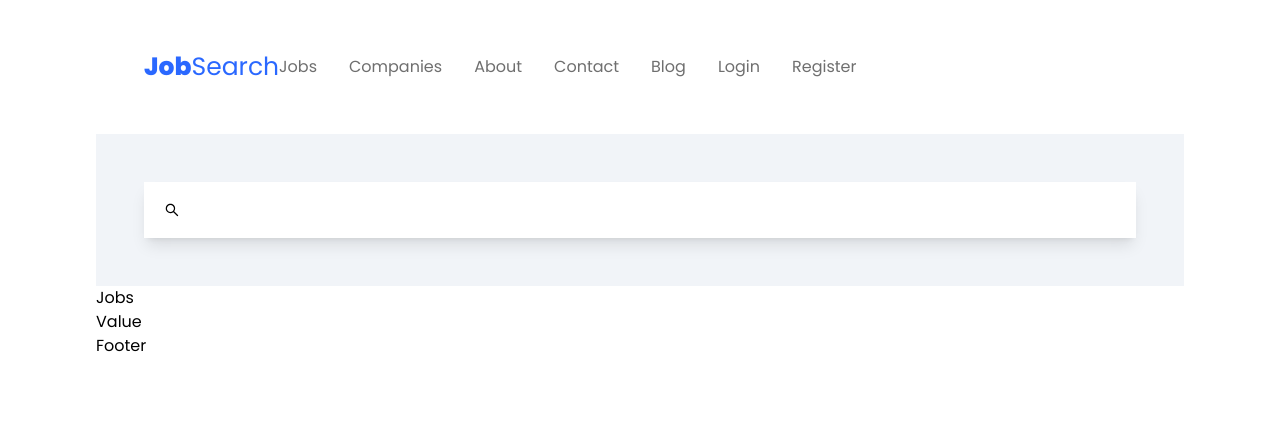
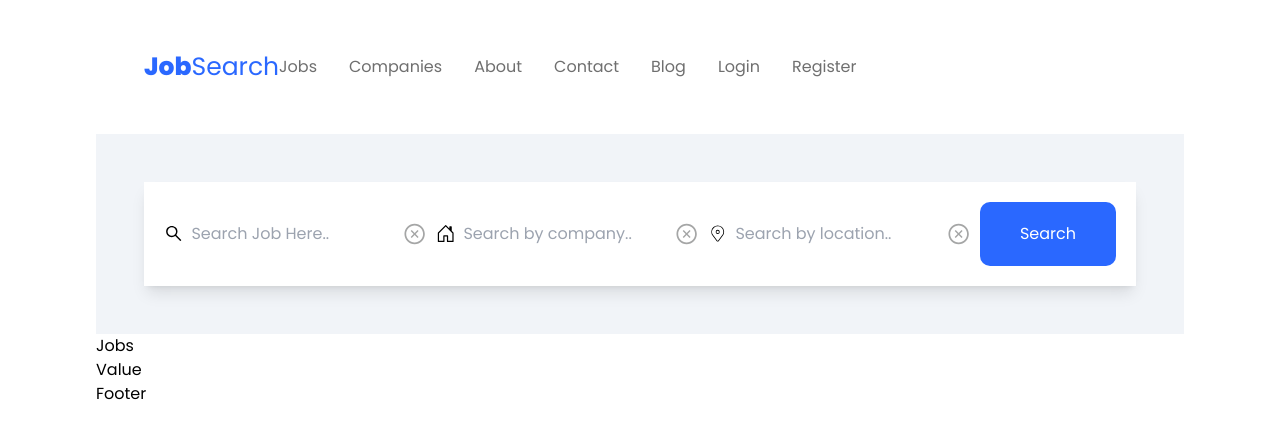
Before and after one commit to aid19/job-portal-react, a React app: page / in a window 1280 px wide. Shown: the top 438 px of the page. Built offline with nearby package versions, Linux system fonts and the light colour scheme; the HTML template or start-up script is replaced by a standard one.

Commit message:
Search Bar

```diff
--- a/src/Components/SearchDiv/Search.jsx
+++ b/src/Components/SearchDiv/Search.jsx
@@ -1,6 +1,9 @@
 // eslint-disable-next-line no-unused-vars
 import React from 'react'
 import { AiOutlineSearch } from 'react-icons/ai';
+import { AiOutlineCloseCircle } from 'react-icons/ai';
+import { BsHouseDoor } from 'react-icons/bs';
+import { CiLocationOn } from 'react-icons/ci';
 
 const Search = () => {
   return (
@@ -9,10 +12,27 @@ const Search = () => {
             <div className='firstDiv flex justify-between items-center rounde-[8px] gap-[10px] bg-white p-5
             shadow-lg shadow-greyIsh-700'>
                 <div className='flex gap-2 items-center'>
-                    <AiOutlineSearch />
+                    <AiOutlineSearch className='text-[25px] icon'/>
+                    <input type='text' className='bg-transparent text-blue-500 focus:otline-none w-[100%]' placeholder='Search Job Here..' />
+                  <AiOutlineCloseCircle className='text-[30px] text-[#a5a6a6] hover:text-textColor icon'/>
                 </div>
+
+                <div className='flex gap-2 items-center'>
+                    <BsHouseDoor className='text-[25px] icon'/>
+                    <input type='text' className='bg-transparent text-blue-500 focus:otline-none w-[100%]' placeholder='Search by company..' />
+                  <AiOutlineCloseCircle className='text-[30px] text-[#a5a6a6] hover:text-textColor icon'/>
+                </div>
+
+                <div className='flex gap-2 items-center'>
+                    <CiLocationOn className='text-[25px] icon'/>
+                    <input type='text' className='bg-transparent text-blue-500 focus:otline-none w-[100%]' placeholder='Search by location..' />
+                  <AiOutlineCloseCircle className='text-[30px] text-[#a5a6a6] hover:text-textColor icon'/>
+                </div>
+
+                <button className='bg-blueColor h-full p-5 px-10 rounded-[10px] text-white cursor-pointer hover:bg-blue-300'>Search</button>
             </div>
         </from>
+
     </div>
   )
 }
```
